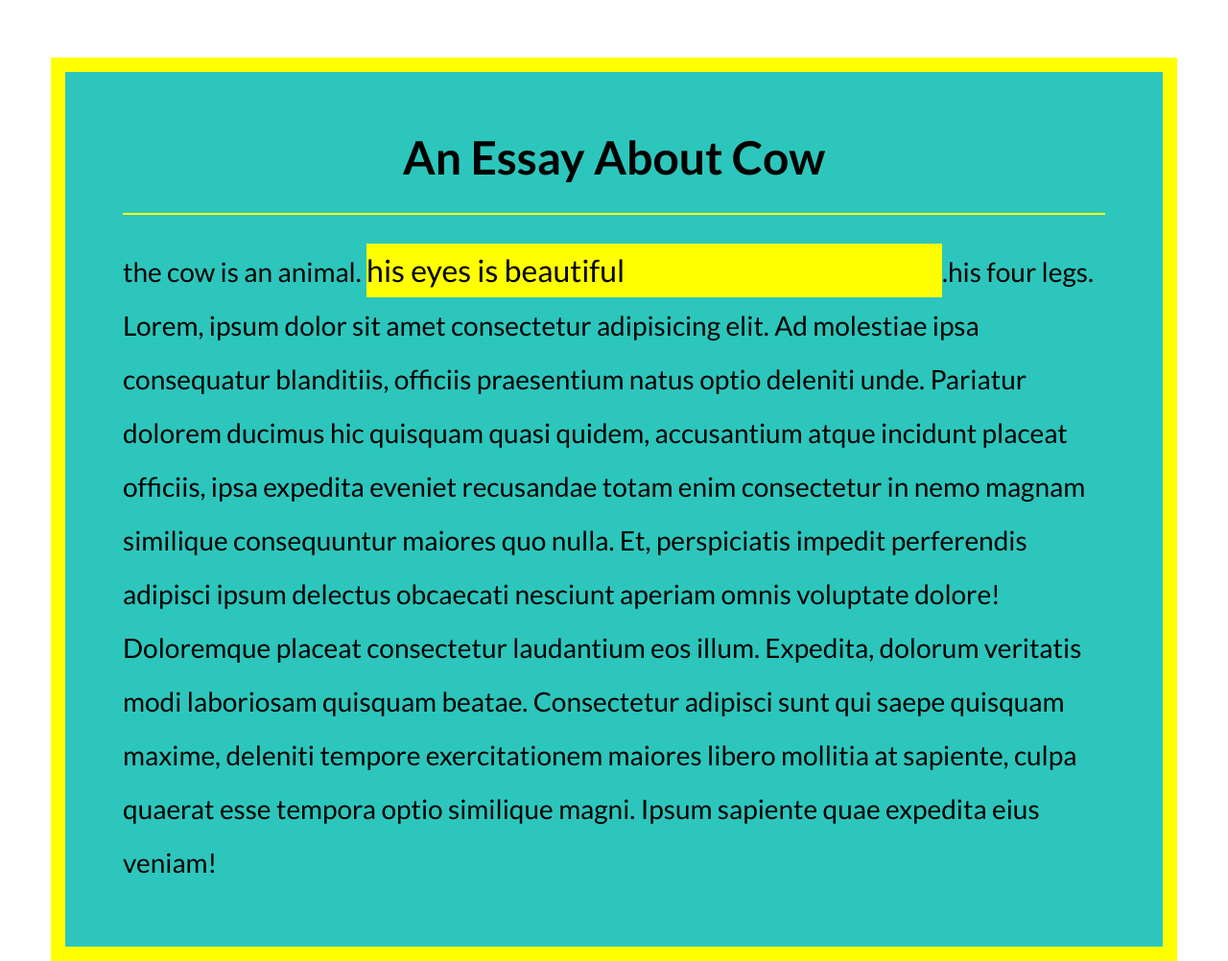
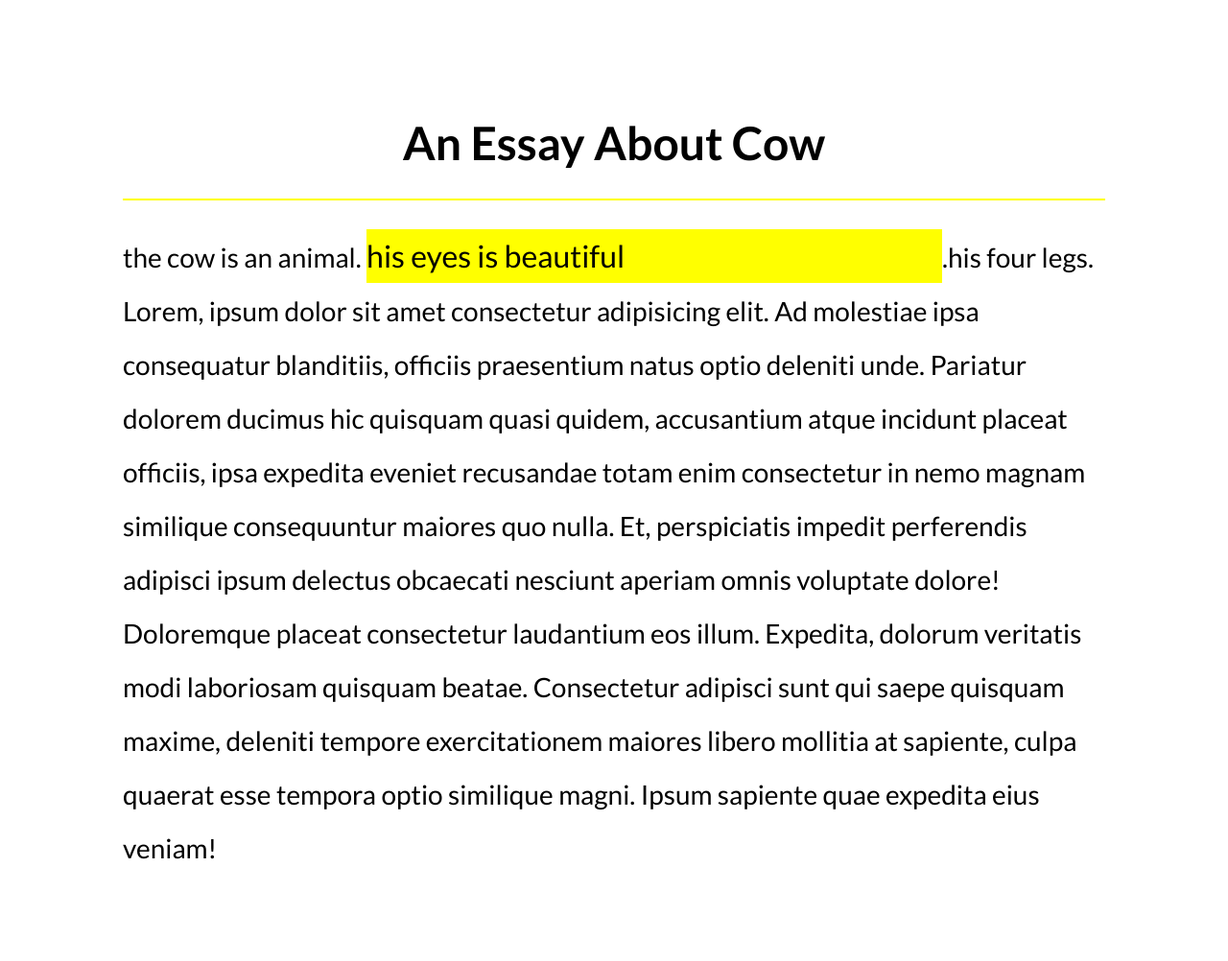
Before and after one commit to Mhasan4D/my-first-conceptual-class, a plain HTML site: page index.html in a window 1280 px wide. Shown: the part 800-1802 px from the top of the page at 96% size. Drawn offline with Linux system fonts and the light colour scheme.

Commit message:
conceptual session completed

```diff
--- a/design/style.css
+++ b/design/style.css
@@ -26,10 +26,6 @@ margin-right:auto;
 margin-top: 60px;
 margin-bottom: 60px;*/
 margin: 60px auto;
-border-width: 15px;
-border-color:yellow;
-border-style:solid;
-background-color:#2dc6bc;
 padding: 60px;
 }
 .article h2{
```
